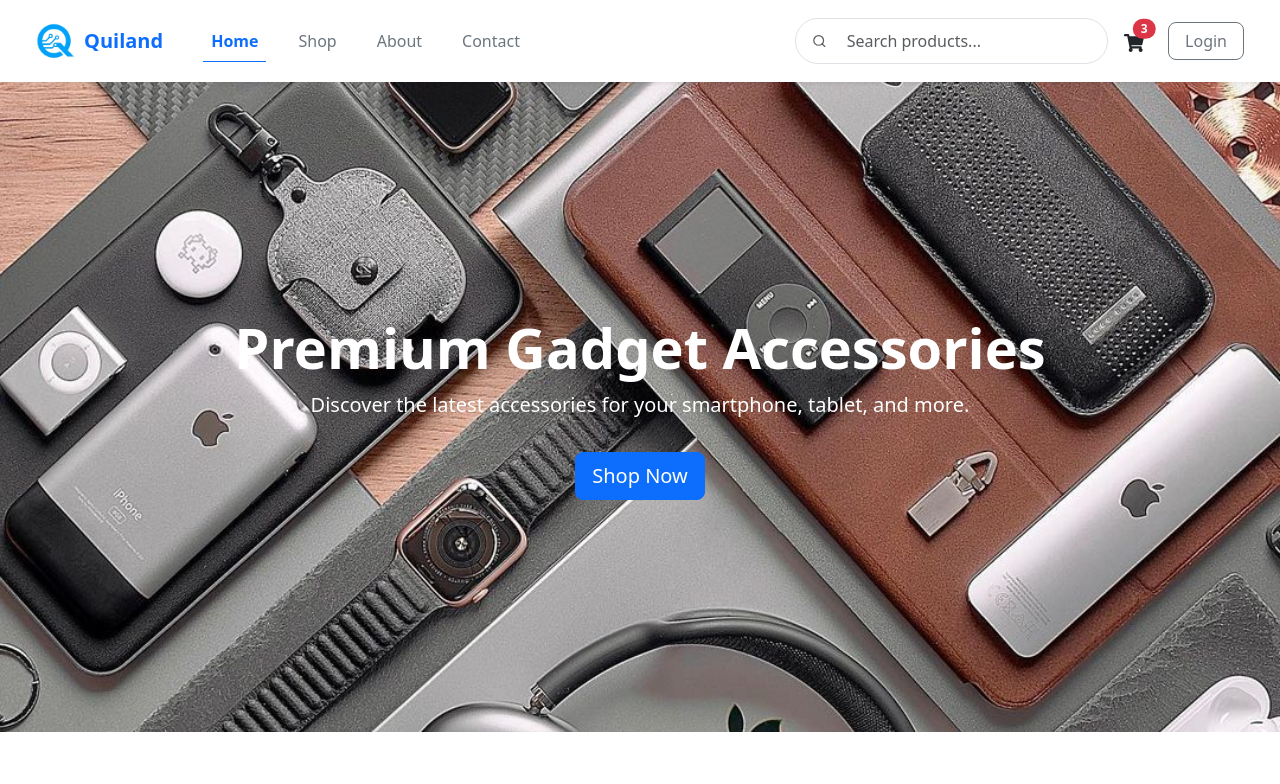
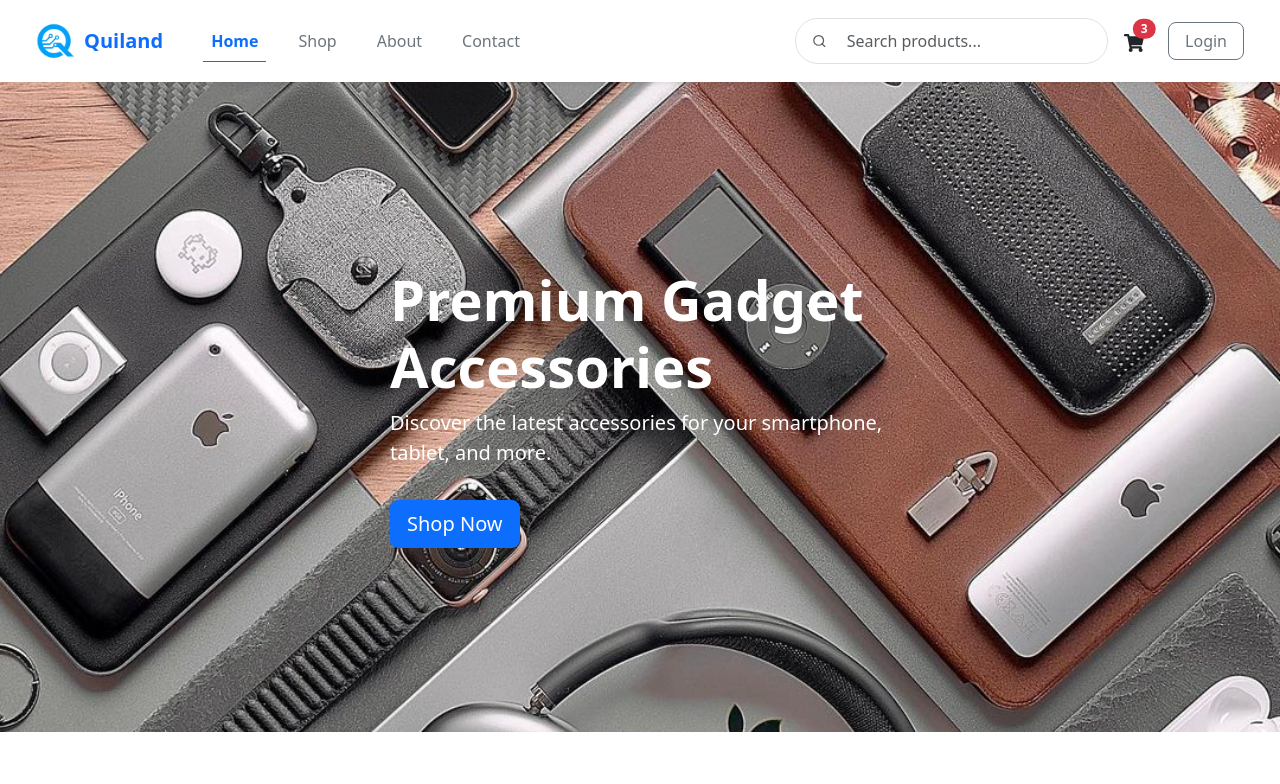
Before and after one commit to quiland15/gagnetic-frontend, a React (Vite) app: page / in a window 1280 px wide. Shown: the top 784 px of the page. Built offline with nearby package versions, Linux system fonts and the light colour scheme.

Commit message:
make hero banner

```diff
--- a/src/pages/home.jsx
+++ b/src/pages/home.jsx
@@ -17,11 +17,11 @@ export default function App() {
           minHeight: '650px',
           display: 'flex',
           alignItems: 'center',
-          justifyContent: 'center',
-          textAlign: 'center'
+          justifyContent: 'flex-start',
+          textAlign: 'left'
         }}
       >
-        <div className="container">
+        <div className="container" style={{ maxWidth: '600px', paddingLeft: '50px' }}>
           <h1 className="display-4 fw-bold">Premium Gadget Accessories</h1>
           <p className="lead">Discover the latest accessories for your smartphone, tablet, and more.</p>
           <button className="btn btn-primary btn-lg mt-3">Shop Now</button>
```
